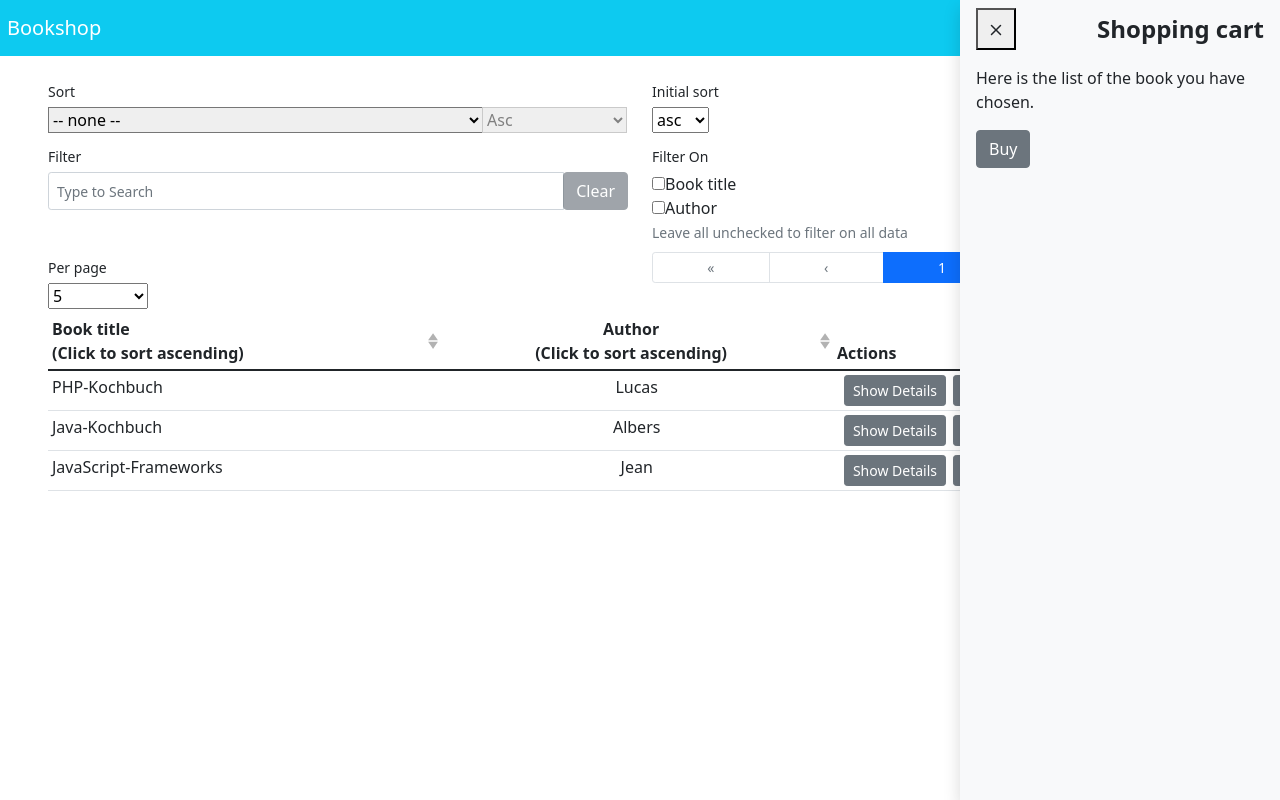
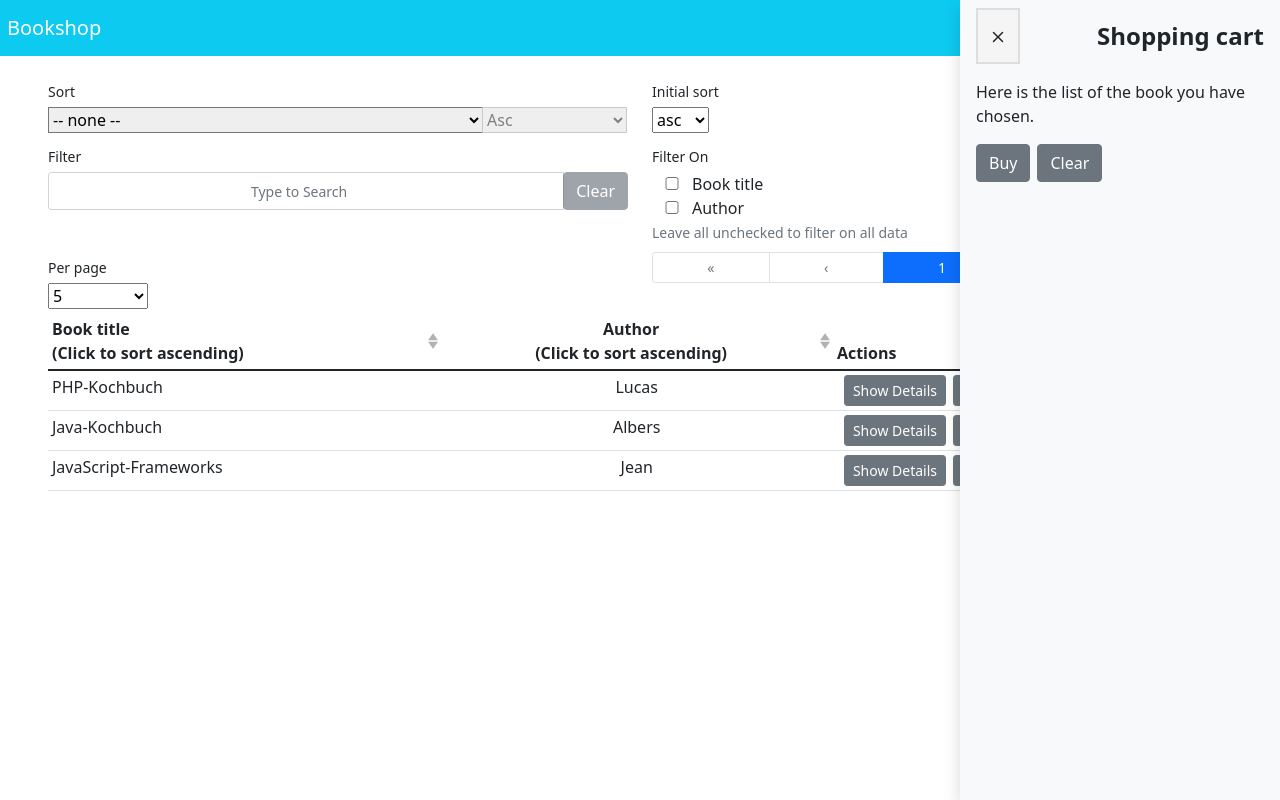
Before and after one commit to Judickaelle/complex-bookshops, a Vue app in the folder bookshop/: page / in a window 1280 px wide. Both pictures are taken after a click on the button 1230 px from the left and 28 px from the top of the page. Built offline with nearby package versions, Linux system fonts and the light colour scheme.

Commit message:
modal box + writting inside sidebar

```diff
--- a/bookshop/src/components/Booktable.vue
+++ b/bookshop/src/components/Booktable.vue
@@ -84,8 +84,16 @@
         </b-table>
 
         <!-- Add to cart modal -->
-        <b-modal :id="addModal.id" :title="addModal.title" @hide="resetInfoModal">
-            <pre>{{ addModal.content }}</pre>
+        <b-modal :id="addModal.id" :title="addModal.title" hide-footer>
+            <div class="inline">
+                    <div >{{ addModal.content }}</div>
+                    <div class="quantity-toggle right-align ml-7">
+                        <button @click="decrement()">&mdash;</button>
+                        <input type="text" :value="quantity" readonly>
+                        <button @click="increment()">&#xff0b;</button>
+                    </div>
+                    <b-button @click="addCart(addModal.info, quantity)">Add to cart</b-button>
+            </div>
         </b-modal>
     </b-container>
 </template>
@@ -94,6 +102,7 @@
   export default {
     data() {
       return {
+        quantity: 1,
         items:[
             {"ID":"1","Produktcode":"001","Produkttitel":"PHP-Kochbuch","Autorname":"Lucas","Verlagsname":"","PreisNetto":"26.10800","Mwstsatz":"7","PreisBrutto":"24.40000","Lagerbestand":"745","Kurzinhalt":"Very interesting book about PHP","Gewicht":"800","LinkGrafik":"http:zsedthujio.com"},
             {"ID":"2","Produktcode":"002","Produkttitel":"Java-Kochbuch","Autorname":"Albers","Verlagsname":"","PreisNetto":"19.26000","Mwstsatz":"7","PreisBrutto":"18.00000","Lagerbestand":"15","Kurzinhalt":"Very interesting book about Java","Gewicht":"600","LinkGrafik":"http:zsedthujio-java.com"},
@@ -116,7 +125,8 @@
         addModal: {
           id: 'info-modal',
           title: 'Add this book to cart',
-          content: ''
+          content: '',
+          info: ''
         }
       }
     },
@@ -142,12 +152,32 @@
         },
         add(item, button){
             this.addModal.content = item.Produkttitel
+            this.addModal.info = JSON.stringify(item, null, 2)
             this.$root.$emit('bv::show::modal', this.addModal.id, button)
         },
-        resetInfoModal() {
-            this.infoModal.title = ''
-            this.infoModal.content = ''
+        increment () {
+            this.quantity++
         },
+        decrement () {
+            if(this.quantity === 1) {
+                alert('Negative quantity not allowed')
+            } else {
+                this.quantity--
+            }
+        },
+        addCart(item, quantity){
+            //write in the sidebar the book title and the choosen quantity
+            //PREVOIR DE FERMEER LE MODAL
+           try {
+                var book = JSON.parse(item);
+                var ul = document.getElementById("item_selected");
+                var li = document.createElement("li");
+                li.appendChild(document.createTextNode(book.Produkttitel + " | quantity : " + quantity));
+                ul.appendChild(li)
+            } catch (ex) {
+                console.error(ex);
+            }
+        }
     }
   }
 </script>
@@ -160,4 +190,25 @@
     .pr-1{
         padding-right: 0.25em;
     }
+
+    .quantity-toggle {
+        display: flex;
+    }
+
+    input {
+        border: 0;
+        border-top: 2px solid #ddd;
+        border-bottom: 2px solid #ddd;
+        width: 2.5rem;
+        text-align: center;
+        padding: 0 .5rem;
+    }
+
+    button {
+        border: 2px solid #ddd;
+        padding: .5rem;
+        background: #f5f5f5;
+        color: #888;
+        font-size:
+    }
 </style>
--- a/bookshop/src/components/Header.vue
+++ b/bookshop/src/components/Header.vue
@@ -27,6 +27,8 @@ export default {
     .inline{
         display: inline-flex;
         width: auto;
+        justify-content: center;
+        align-items: center;
     }
 
     .right-align{
--- a/bookshop/src/components/Sidebar.vue
+++ b/bookshop/src/components/Sidebar.vue
@@ -7,7 +7,10 @@
         </p>
         <ul id="item_selected">
         </ul>
-        <b-button>Buy</b-button>
+        <div id="action bouton" class="inline">
+          <b-button>Buy</b-button>
+          <b-button class="ml-7">Clear</b-button>
+        </div>
       </div>
     </b-sidebar>
   </div>
```
